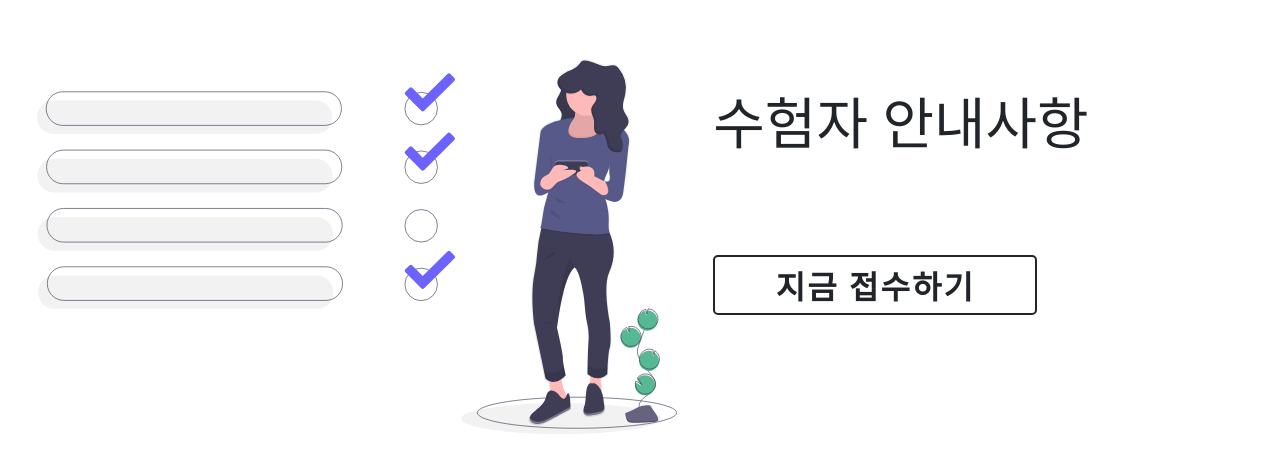
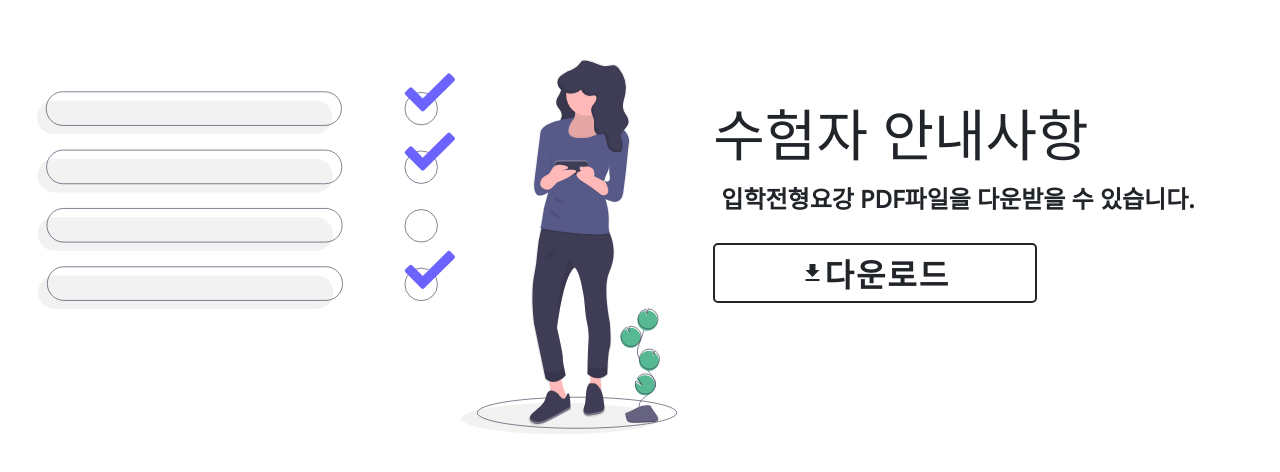
Before and after one commit to BeanSilArchive/IPSE-client, a React (Create React App) app: page / in a window 1280 px wide. Shown: the part 978-1450 px from the top of the page. Built offline with nearby package versions, Linux system fonts and the light colour scheme.

Commit message:
[ADD] Notice File Download

```diff
--- a/package.json
+++ b/package.json
@@ -3,6 +3,8 @@
   "version": "0.1.0",
   "private": true,
   "dependencies": {
+    "@material-ui/core": "^4.4.1",
+    "@material-ui/icons": "^4.4.1",
     "history": "^4.9.0",
     "open-color": "^1.7.0",
     "react": "^16.9.0",
--- a/src/components/Notice.js
+++ b/src/components/Notice.js
@@ -1,8 +1,10 @@
 import React, { createRef, useState, useEffect } from "react";
 import styled from "styled-components";
 import oc from "open-color";
+import Icon from "@material-ui/core/Icon";
 
 import { ReactComponent as Img1 } from "asset/notice_image_2.svg";
+import downloadfile from "asset/2020학년도입학전형요강(최종).pdf";
 
 const Wrapper = styled.div`
   width: 100%;
@@ -37,12 +39,15 @@ const Text1 = styled.span`
       ? `
   opacity: 1;
   animation-name: FadeIn;
-  animation-timing-function: ease-out;
-  animation-duration: 1s;`
+  animation-timing-function: ease-in;
+  animation-duration: 0.5s;`
       : ``}
 
   @keyframes FadeIn {
     0% {
+      opacity: 0;
+    }
+    50% {
       opacity: 0;
     }
     100% {
@@ -53,8 +58,9 @@ const Text1 = styled.span`
 
 const SubHeading = styled.h2`
   opacity: 0;
+  margin: 0.5rem;
   ${props =>
-    props.on
+    props.scroll
       ? `
       opacity: 1;
       animation-name: FadeIn;
@@ -63,10 +69,13 @@ const SubHeading = styled.h2`
       : ``};
 `;
 
-const Description = styled.span`
-  animation-name: FadeIn;
-  animation-timing-function: ease-in;
-  animation-duration: 0.9s;
+const DownLoadLink = styled.a`
+  &:link {
+    text-decoration: none;
+  }
+  &:visited {
+    text-decoration: none;
+  }
 `;
 
 const EntryButton = styled.div`
@@ -83,15 +92,21 @@ const EntryButton = styled.div`
   border-radius: 5px;
   color: ${oc.gray[9]};
   letter-spacing: 2px;
+  opacity: 0;
 
   &:hover {
     background-color: ${oc.gray[9]};
     color: ${oc.gray[0]};
   }
 
+  ${props =>
+    props.scroll
+      ? `
+    opacity: 1;
     animation-name: FadeIn;
     animation-timing-function: ease-in;
-  animation-duration: 1.2s;
+    animation-duration: 1s;`
+      : ``}
 `;
 
 const ImageDiv = styled.div`
@@ -133,7 +148,7 @@ const SvgImage = styled(Img1)`
       .check1 {
         animation-name: FadeInItems;
         animation-timing-function: ease-in;
-        animation-duration: 0.7s;
+        animation-duration: 0.6s;
 
         @keyframes FadeInItems {
           0% {
@@ -149,19 +164,19 @@ const SvgImage = styled(Img1)`
       .check2 {
         animation-name: FadeInItems;
         animation-timing-function: ease-in;
-        animation-duration: 1s;
+        animation-duration: 0.9s;
       }
 
       .check3 {
         animation-name: FadeInItems;
         animation-timing-function: ease-in;
-        animation-duration: 1.3s;
+        animation-duration: 1.2s;
       }
 
       .check4 {
         animation-name: FadeInItems;
         animation-timing-function: ease-in;
-        animation-duration: 1.6s;
+        animation-duration: 1.5s;
       }`
       : ``}
 
@@ -209,6 +224,11 @@ const Info = () => {
   };
 
   return (
+    <>
+      <link
+        rel="stylesheet"
+        href="https://fonts.googleapis.com/icon?family=Material+Icons"
+      />
       <Wrapper ref={Reference}>
         <Spacer />
         <ImageDiv scroll={scroll}>
@@ -218,12 +238,18 @@ const Info = () => {
         <ContentDiv>
           <Text1 scroll={scroll}>수험자 안내사항</Text1>
           <SubHeading scroll={scroll}>
-          광주소프트웨어마이스터고등학교 원서접수 시스템
+            입학전형요강 PDF파일을 다운받을 수 있습니다.
           </SubHeading>
-        <EntryButton>지금 접수하기</EntryButton>
+          <DownLoadLink href={downloadfile} download>
+            <EntryButton scroll={scroll}>
+              <Icon>get_app</Icon>
+              다운로드
+            </EntryButton>
+          </DownLoadLink>
         </ContentDiv>
         <Spacer />
       </Wrapper>
+    </>
   );
 };
 
```
Also changed, not shown: 2 other files (tests, documents, lock files or other folders). Lines whose indentation alone changed are shown as unchanged.
